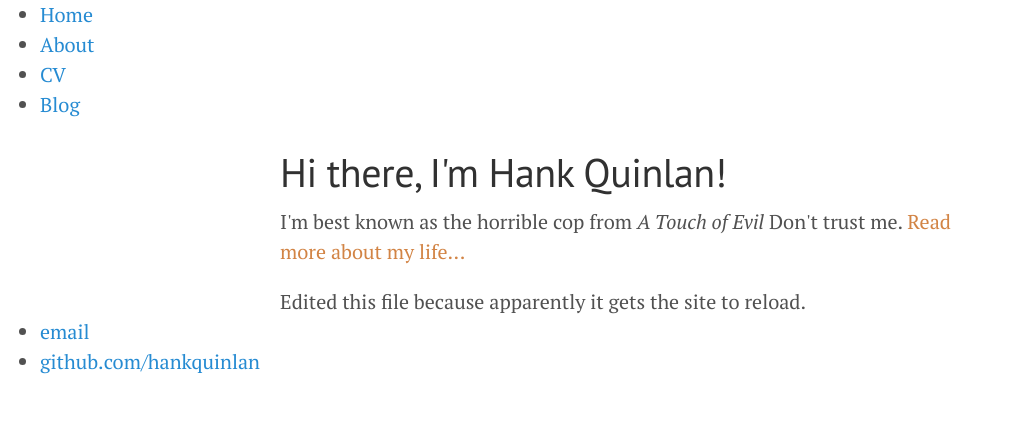
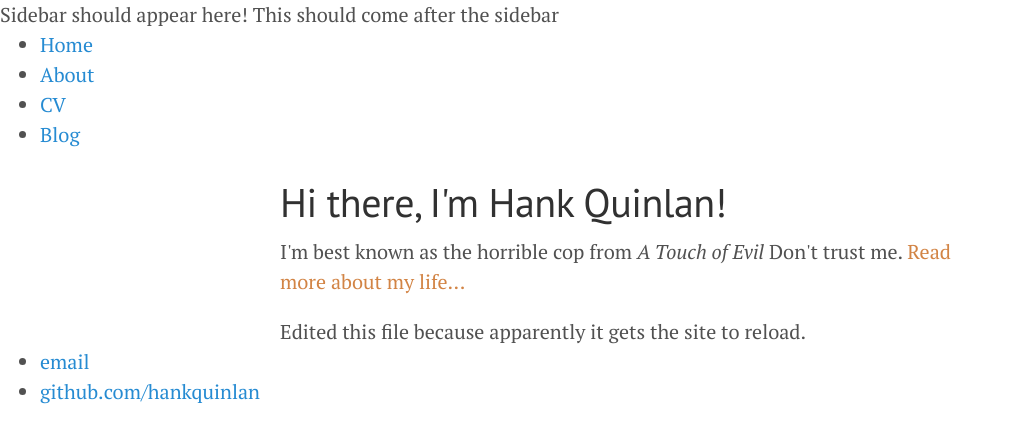
Before and after one commit to datascienceconfidential/datascienceconfidential.github.io, a Jekyll site: the page built from index.html, in a window 1280 px wide. Shown: the top 443 px of the page, without its empty margins (0-1013 px from the left). Built offline with Jekyll 4.4.1, drawn with Linux system fonts in a browser that asks for light colours.

Commit message:
Text around sidebar

```diff
--- a/_layouts/default.html
+++ b/_layouts/default.html
@@ -15,7 +15,10 @@
 
 		<body class="theme-base-09 sidebar-overlay">
 		       {% include sidebar.html %}
+
+			Sidebar should appear here!
 			<input type="checkbox" class="sidebar-checkbox" id="sidebar-checkbox" checked>
+			This should come after the sidebar
 
 
     <script>
```
